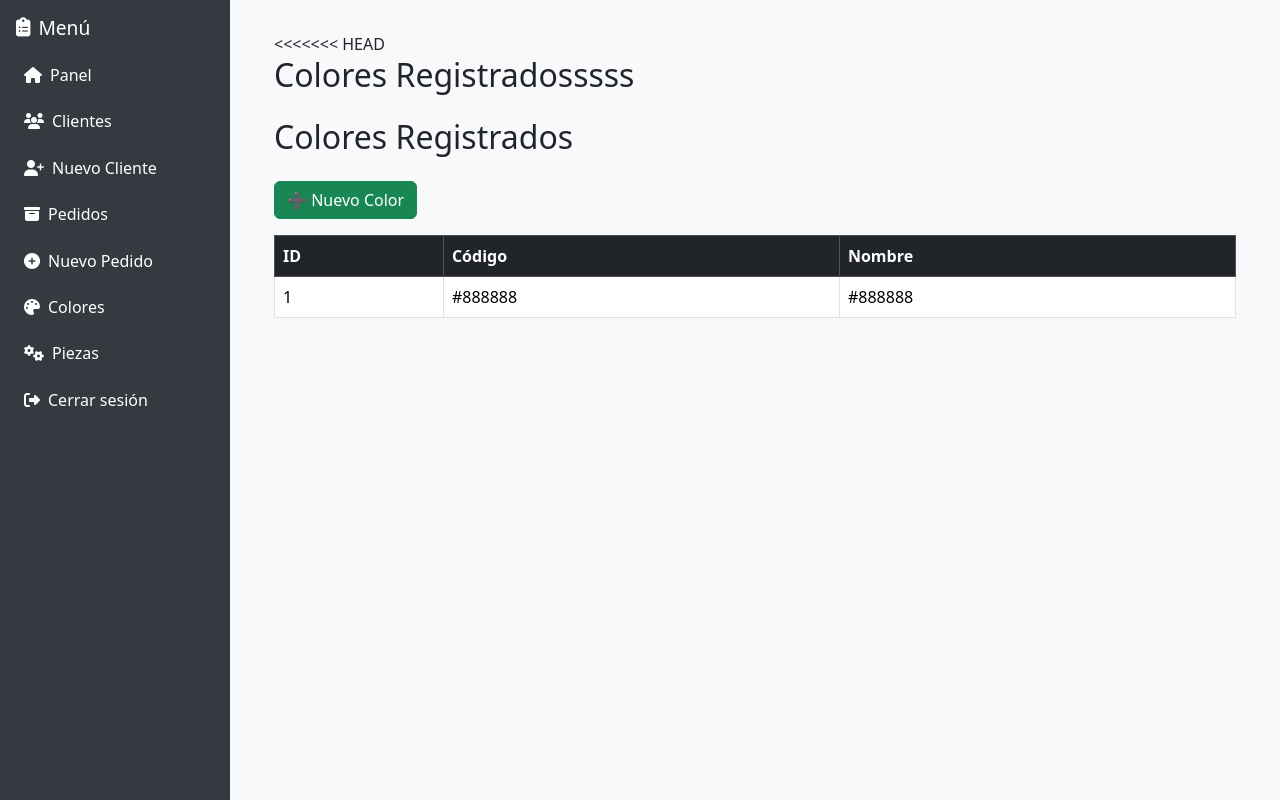
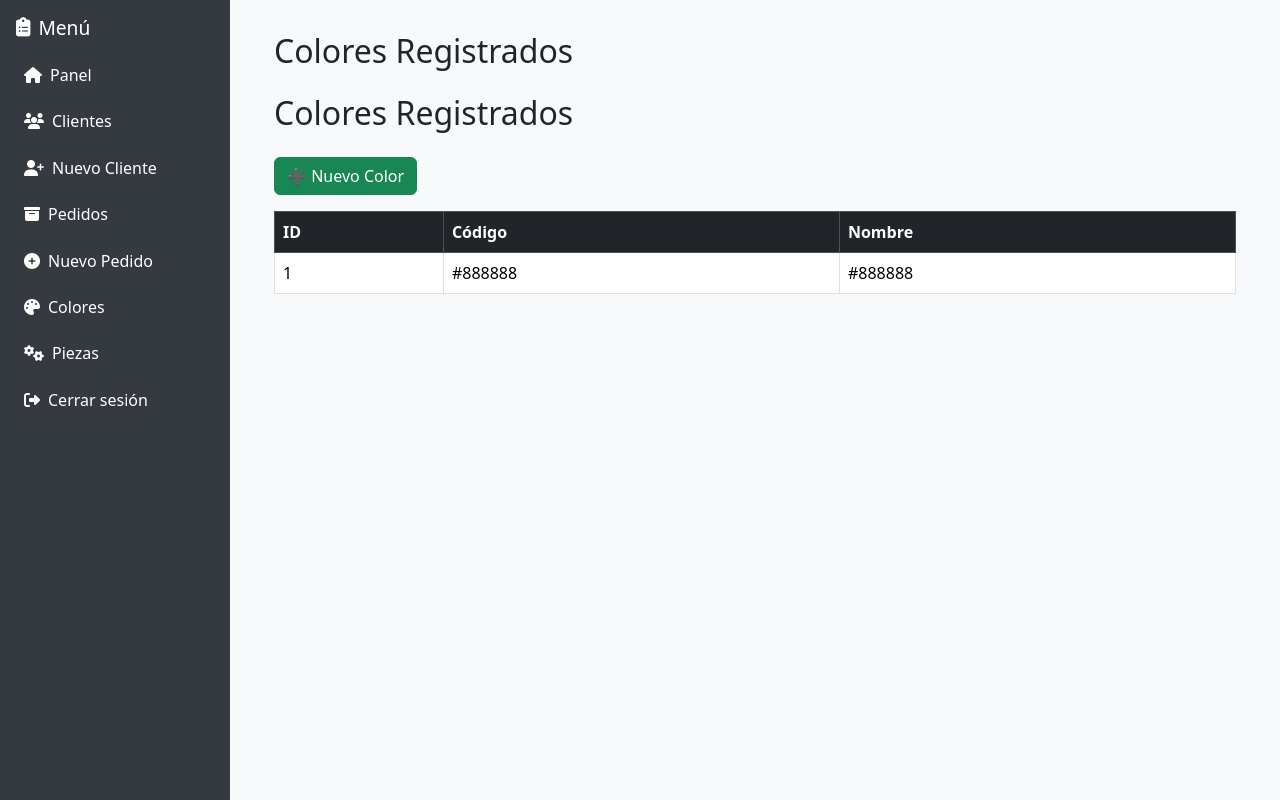
Before and after one commit to julioapb/automatizacion, a Flask app: page /colores in a window 1280 px wide. Run offline with Flask 3, Linux system fonts and the light colour scheme; the visitor is signed in with stand-in values (Sample User, id 1); tables that the repository leaves empty or names only in its code hold one stand-in row (values such as "Sample post").

Commit message:
prueba 4

```diff
--- a/templates/colores.html
+++ b/templates/colores.html
@@ -3,8 +3,8 @@
 
 {% block content %}
 <div class="container">
-<<<<<<< HEAD
-  <h2 class="mb-4">Colores Registradosssss</h2>
+
+  <h2 class="mb-4">Colores Registrados</h2>
 
   <h2 class="mb-4">Colores Registrados</h2>
 
```
